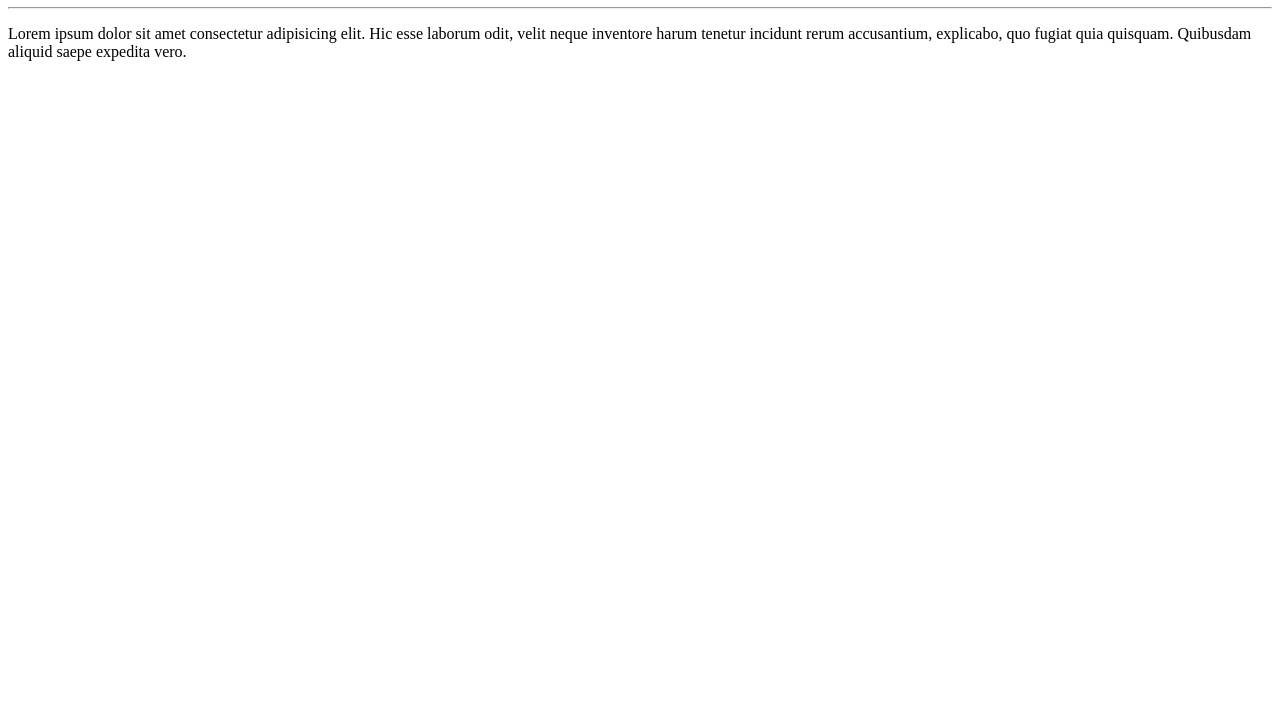
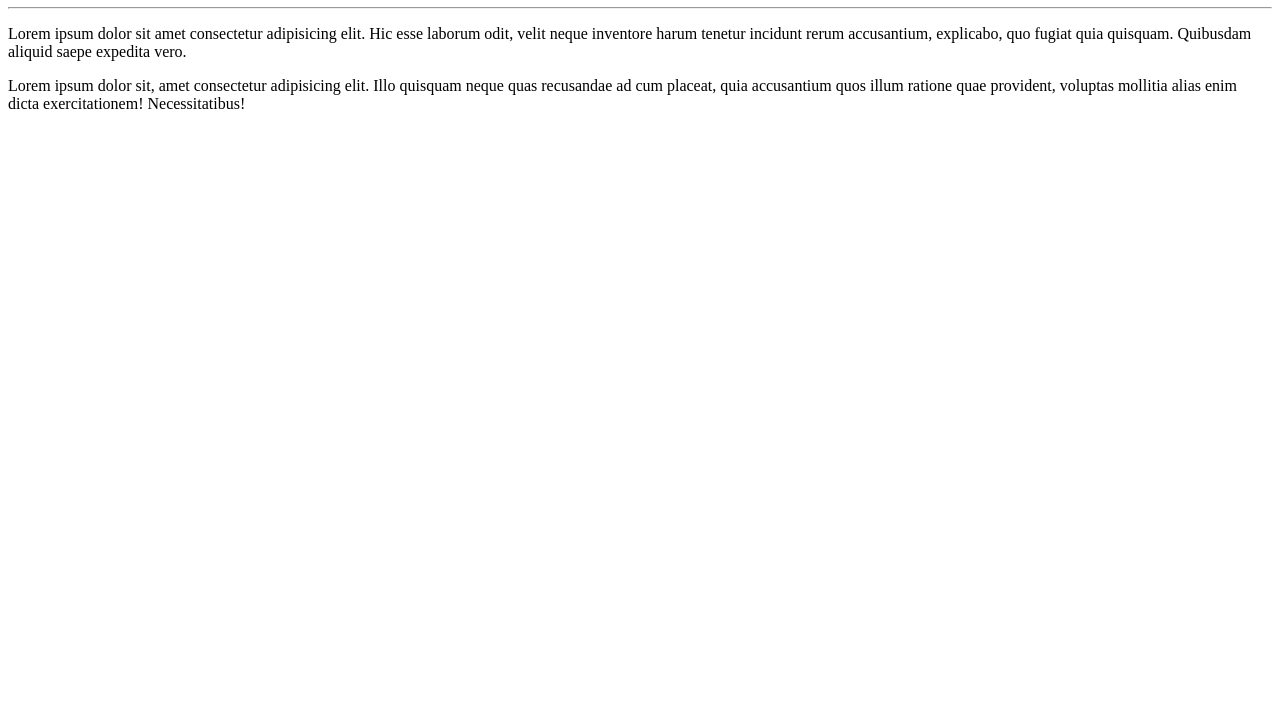
Before and after one commit to lucasufc/Ola-Mundo, a plain HTML site: page site-exemplo/index.html in a window 1280 px wide. Shown: the part 73-800 px from the top of the page. Drawn offline with Linux system fonts and the light colour scheme.

Commit message:
adicionei um parágrafo

```diff
--- a/site-exemplo/index.html
+++ b/site-exemplo/index.html
@@ -10,5 +10,6 @@
     <h1>Olá, Mundo!</h1>
     <hr>
     <p>Lorem ipsum dolor sit amet consectetur adipisicing elit. Hic esse laborum odit, velit neque inventore harum tenetur incidunt rerum accusantium, explicabo, quo fugiat quia quisquam. Quibusdam aliquid saepe expedita vero.</p>
+    <p>Lorem ipsum dolor sit, amet consectetur adipisicing elit. Illo quisquam neque quas recusandae ad cum placeat, quia accusantium quos illum ratione quae provident, voluptas mollitia alias enim dicta exercitationem! Necessitatibus!</p>
 </body>
 </html>
```
